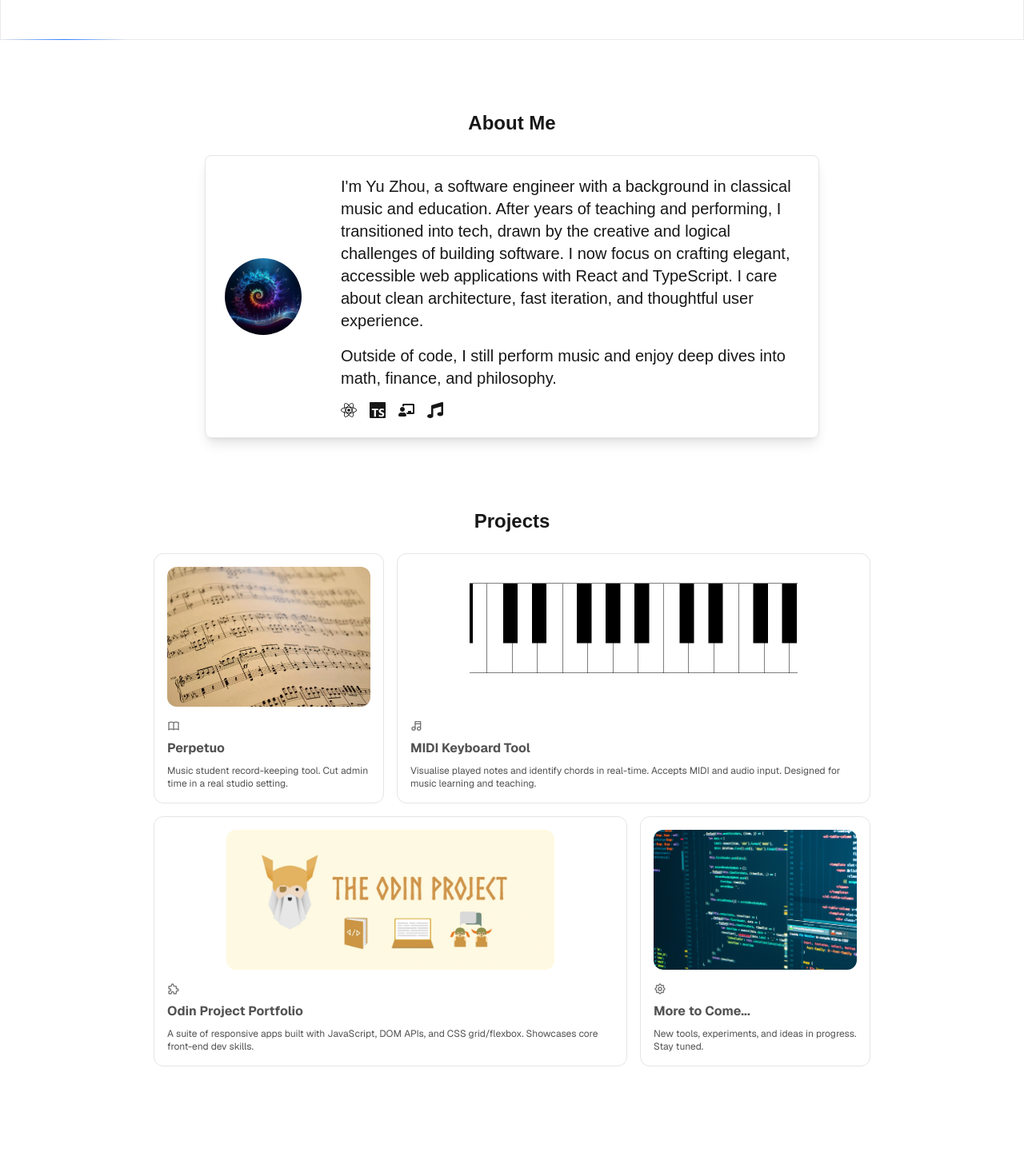
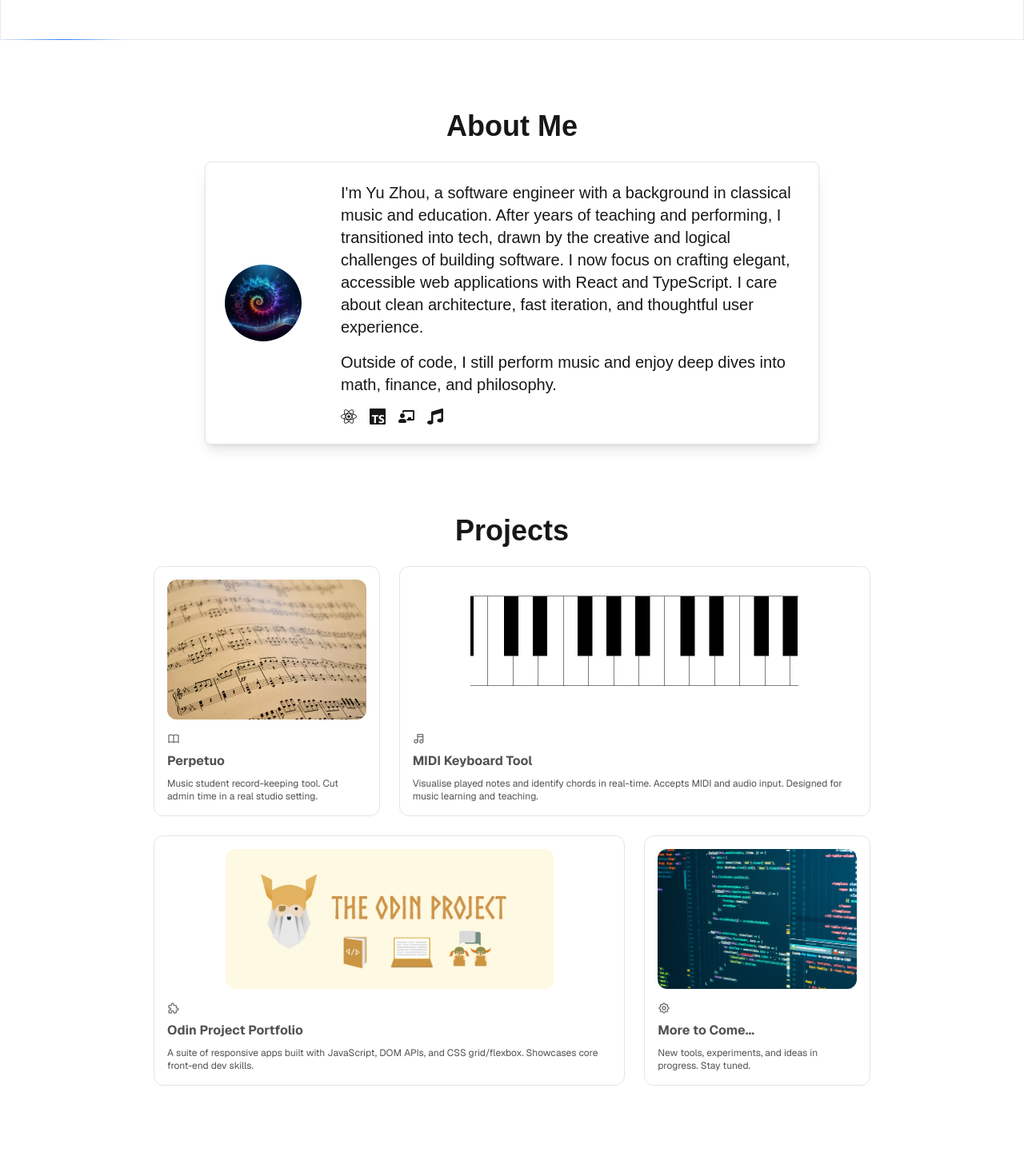
Before and after one commit to errantpianist/next-portfolio, a Next.js app: page / in a window 1280 px wide. Shown: the part 460-1901 px from the top of the page at 80% size. Built offline with nearby package versions, Linux system fonts and the light colour scheme.

Commit message:
UI tweaks

```diff
--- a/src/components/about-me.tsx
+++ b/src/components/about-me.tsx
@@ -7,9 +7,8 @@ import { Avatar, AvatarFallback, AvatarImage } from "./ui/avatar";
 const AboutMe: React.FC = () => {
   return (
     <section id="about" className="py-12 px-4 md:px-8">
-      <h2 className="text-2xl font-semibold mb-6 text-center">About Me</h2>
+      <h2 className="text-3xl md:text-4xl  font-bold mb-6 text-center">About Me</h2>
       <Card className="max-w-3xl mx-auto p-6 flex flex-col md:flex-row items-center gap-6 border-neutral-200 dark:border-neutral-800 rounded-lg shadow-lg">
-        {/* Avatar or Icon area */}
         <div className="flex-shrink-0">
           <Avatar className="h-24 w-24">
             <AvatarImage src="/me.webp" alt="Yu Zhou" />
--- a/src/components/contact-me.tsx
+++ b/src/components/contact-me.tsx
@@ -46,8 +46,8 @@ export function ContactMe() {
     }
   };
   return (
-    <section id="contact" className="py-12 px-4 md:px-8">
-      <h2 className="text-2xl font-semibold mb-6 text-center">Contact Me</h2>
+    <section id="contact" className="py-8 md:py-10 px-4 md:px-8">
+      <h2 className="text-3xl md:text-4xl font-bold mb-6 text-center">Contact Me</h2>
       <div className="max-w-3xl mx-auto p-6 border border-neutral-200 dark:border-neutral-800 rounded-lg shadow-lg">
         <p className="mb-8 max-w-xl mx-auto text-sm text-neutral-600 dark:text-neutral-300 text-center">
           Have a question or want to work together? Fill out the form below and I'll get back to you soon.
--- a/src/components/projects.tsx
+++ b/src/components/projects.tsx
@@ -16,11 +16,11 @@ import { motion } from "framer-motion";
 
 export function Projects() {
   return (
-    <section className="flex flex-col items-center justify-center w-full py-10">
+    <section className="flex flex-col items-center justify-center w-full py-8 md:py-10">
       <div className="flex flex-col items-center justify-center w-full max-w-4xl px-4">
-        <h2 className="text-2xl font-semibold mb-6 text-center">Projects</h2>
+        <h2 className="text-3xl md:text-4xl  font-bold mb-6 text-center">Projects</h2>
       </div>
-      <BentoGrid className="max-w-4xl mx-auto">
+      <BentoGrid className="gap-6 max-w-4xl mx-auto">
         {items.map((item, i) => (
           <motion.div
             key={i}
--- a/src/components/skills.tsx
+++ b/src/components/skills.tsx
@@ -100,7 +100,7 @@ const categoryIconMap: { [key: string]: React.ElementType } = {
 
 export function Skills() {
   return (
-    <section id="skills" className="py-8 md:py-16 px-4">
+    <section id="skills" className="py-8 md:py-10 px-4">
       <motion.div
         initial={{ opacity: 0, y: -20 }}
         whileInView={{ opacity: 1, y: 0 }}
```
